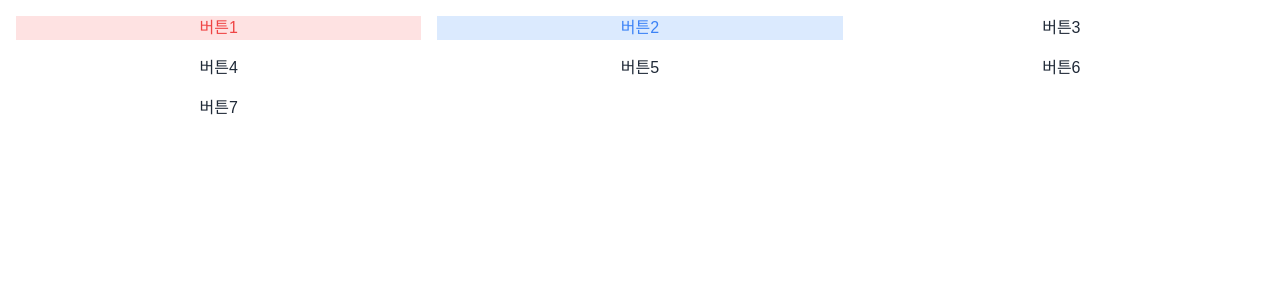
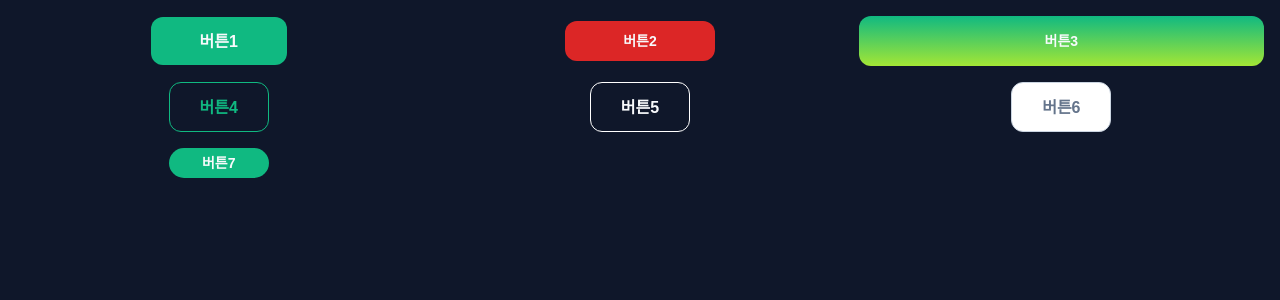
Before and after one commit to part4-6team/Advanced-Project, a Next.js app: page /test in a window 1280 px wide. Shown: the top 300 px of the page. Built offline with nearby package versions, Linux system fonts and the light colour scheme.

Commit message:
ZERO-27 [Feat]: 버튼 컴포넌트 추가 및 테스트 페이지 업데이트

```diff
--- a/package.json
+++ b/package.json
@@ -15,6 +15,7 @@
     ]
   },
   "dependencies": {
+    "clsx": "^2.1.1",
     "next": "14.2.14",
     "react": "^18",
     "react-dom": "^18"
--- /dev/null
+++ b/src/pages/components/common/Button.tsx
@@ -0,0 +1,62 @@
+import clsx from 'clsx';
+
+type ButtonProps = {
+  bgColor?: 'green' | 'red' | 'white' | 'transparent' | 'gradient';
+  fontColor?: 'white' | 'gray' | 'green';
+  size?: 'full';
+  shape?: 'square' | 'round';
+  fontSize?: '16' | '14';
+  width?: number;
+  height?: number;
+  border?: 'none' | 'green' | 'white' | 'gray';
+  children: React.ReactNode;
+} & React.ComponentPropsWithoutRef<'button'>;
+
+export default function Button({
+  bgColor = 'green',
+  size,
+  fontColor = 'white',
+  fontSize = '16',
+  shape = 'square',
+  border = 'none',
+  children,
+  width = 136,
+  height = 48,
+  ...props
+}: ButtonProps) {
+  const buttonClass = clsx('base-class', {
+    'bg-brand-primary': bgColor === 'green',
+    'bg-status-danger': bgColor === 'red',
+    'bg-background-inverse': bgColor === 'white',
+    'bg-transparent': bgColor === 'transparent',
+    'bg-brand-gradient': bgColor === 'gradient',
+    'border border-brand-primary': border === 'green',
+    'border border-text-secondary': border === 'gray',
+    'border border-text-inverse': border === 'white',
+    'rounded-[12px]': shape === 'square',
+    'rounded-[40px]': shape === 'round',
+    'text-text-primary': fontColor === 'white',
+    'text-text-default': fontColor === 'gray',
+    'text-brand-primary': fontColor === 'green',
+    'text-lg-semibold': fontSize === '16',
+    'text-md-semibold': fontSize === '14',
+    'w-full': size === 'full',
+  });
+
+  // style에서 width와 height는 size가 'full'이 아닌 경우에만 적용
+  const buttonStyle =
+    size === 'full'
+      ? { height: `${height}px` }
+      : { width: `${width}px`, height: `${height}px` };
+
+  return (
+    <button
+      type="button"
+      className={buttonClass}
+      style={buttonStyle}
+      {...props}
+    >
+      {children}
+    </button>
+  );
+}
--- a/src/pages/test/index.tsx
+++ b/src/pages/test/index.tsx
@@ -1,17 +1,48 @@
+import Button from '@pages/components/common/Button';
+
 export default function Test() {
   return (
-    <div className="grid grid-cols-3 gap-4 p-4">
-      <button className="bg-red-100 text-red-500" type="button">
-        버튼1
-      </button>
-      <button className="bg-blue-100 text-blue-500" type="button">
+    <div className="m-auto grid grid-cols-3 place-items-center gap-4 p-4">
+      <Button>버튼1</Button>
+      <Button bgColor="red" fontSize="14" width={150} height={40}>
         버튼2
-      </button>
-      <button type="button">버튼3</button>
-      <button type="button">버튼4</button>
-      <button type="button">버튼5</button>
-      <button type="button">버튼6</button>
-      <button type="button">버튼7</button>
+      </Button>
+      <Button bgColor="gradient" fontSize="14" size="full" height={50}>
+        버튼3
+      </Button>
+      <Button
+        bgColor="transparent"
+        fontColor="green"
+        fontSize="16"
+        width={100}
+        height={50}
+        border="green"
+      >
+        버튼4
+      </Button>
+      <Button
+        bgColor="transparent"
+        fontColor="white"
+        fontSize="16"
+        width={100}
+        height={50}
+        border="white"
+      >
+        버튼5
+      </Button>
+      <Button
+        bgColor="white"
+        fontColor="gray"
+        fontSize="16"
+        width={100}
+        height={50}
+        border="gray"
+      >
+        버튼6
+      </Button>
+      <Button fontSize="14" shape="round" width={100} height={30}>
+        버튼7
+      </Button>
     </div>
   );
 }
--- a/src/styles/globals.css
+++ b/src/styles/globals.css
@@ -3,5 +3,5 @@
 @tailwind utilities;
 
 body {
-  @apply bg-white font-sans text-gray-800;
+  @apply bg-background-primary font-sans text-gray-800;
 }
--- a/tailwind.config.ts
+++ b/tailwind.config.ts
@@ -9,6 +9,9 @@ const config: Config = {
   ],
   theme: {
     extend: {
+      backgroundImage: {
+        'brand-gradient': 'linear-gradient(#10B981, #A3E635)', // brand.gradient 정의된 값
+      },
       fontFamily: {
         sans: ['Pretendard', 'sans-serif'],
       },
@@ -46,7 +49,6 @@ const config: Config = {
           primary: '#10B981',
           secondary: '#34D399',
           tertiary: '#A3E635',
-          gradient: 'linear-gradient(#10B981, #A3E635)',
         },
         point: {
           purple: '#A855F7',
```
Also changed, not shown: 1 other file (tests, documents, lock files or other folders).
